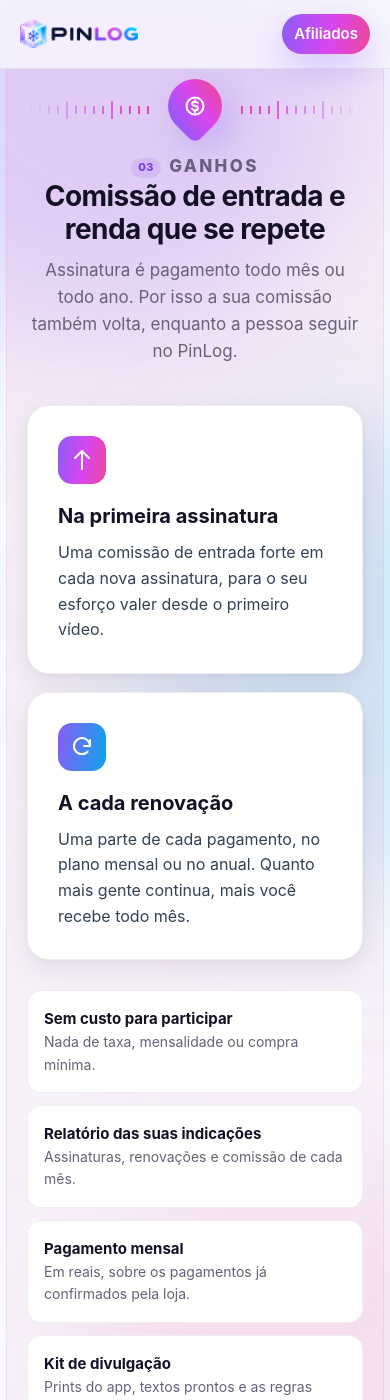
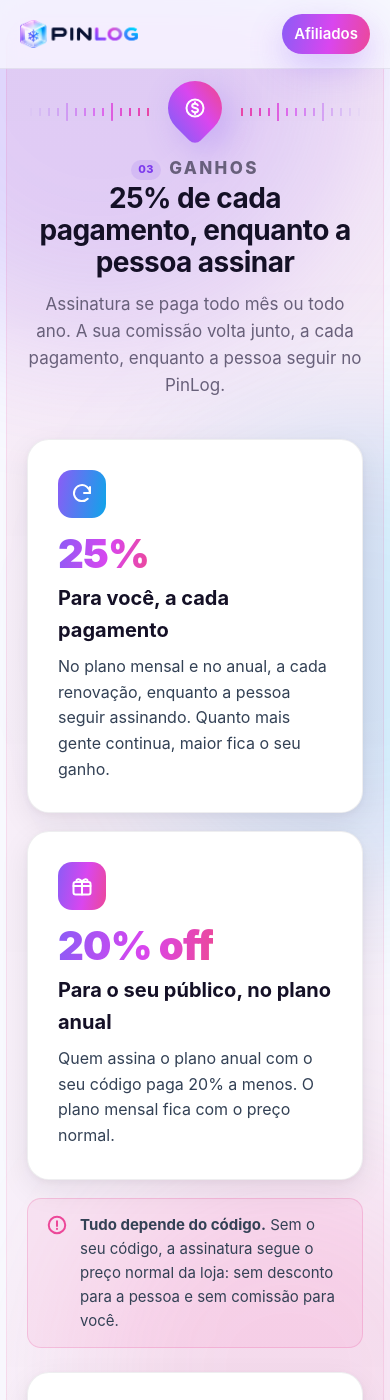
Before and after one commit to klvnblst/pinlog-site, a Jekyll site: the page built from afiliados.html, in a window 390 px wide and 1400 px high, scrolled down 6404 px. Built offline with Jekyll 4.4.1, drawn with Linux system fonts in a browser that asks for light colours; some of the changed text lies outside the part shown.

Commit message:
Afiliados: 25% de cada pagamento, 20% de desconto no anual só com o código do afiliado e simulador de ganhos

```diff
--- a/afiliados.html
+++ b/afiliados.html
@@ -2,8 +2,8 @@
 layout: default
 title: Programa de afiliados
 description: >-
-  Indique o PinLog para o seu público e ganhe comissão na primeira assinatura e em cada renovação.
-  Programa para criadores do TikTok, Instagram e YouTube.
+  Indique o PinLog e ganhe 25% de cada pagamento enquanto a pessoa seguir assinando. Seu público ganha 20% de
+  desconto no plano anual. Programa para criadores do TikTok, Instagram e YouTube.
 body_class: home affiliates
 permalink: /afiliados
 ---
@@ -13,11 +13,11 @@
   <div class="container hero-grid">
     <div>
       <p class="eyebrow">Programa de afiliados</p>
-      <h1>Indique o PinLog e <span class="gradient-text">ganhe a cada renovação.</span></h1>
+      <h1>Indique o PinLog e <span class="gradient-text">ganhe 25% de cada pagamento.</span></h1>
       <p class="lead">
         Para criadores do TikTok, Instagram e YouTube que falam com quem tem uma rotina de aplicações. Você mostra um app
-        que resolve problemas do dia a dia e recebe comissão na primeira assinatura e em cada renovação, enquanto a
-        pessoa seguir assinando.
+        que resolve problemas do dia a dia e recebe 25% de cada pagamento, enquanto a pessoa seguir assinando. Seu
+        público ainda ganha 20% de desconto no plano anual.
       </p>
       <div class="hero-actions">
         <a class="btn btn-primary" href="#inscricao">Quero ser afiliado</a>
@@ -30,16 +30,16 @@
       <img class="shot-a" src="{{ '/assets/img/recursos/mapa.webp' | relative_url }}" width="780" height="720" alt="" decoding="async" />
       <img class="shot-b" src="{{ '/assets/img/recursos/calendario.webp' | relative_url }}" width="780" height="720" alt="" decoding="async" />
       <img class="shot-c" src="{{ '/assets/img/recursos/lembretes.webp' | relative_url }}" width="780" height="720" alt="" decoding="async" />
-      <span class="aff-chip chip-code"><span class="aff-chip-icon"><svg viewBox="0 0 24 24" fill="none" stroke="currentColor" stroke-width="2.2" stroke-linecap="round" stroke-linejoin="round"><path d="M10 14a4 4 0 0 0 5.7 0l3-3a4 4 0 0 0-5.7-5.7l-1 1"/><path d="M14 10a4 4 0 0 0-5.7 0l-3 3a4 4 0 0 0 5.7 5.7l1-1"/></svg></span><span><small>Seu código</small><strong>SEUNOME</strong></span></span>
-      <span class="aff-chip chip-earn"><span class="aff-chip-icon"><svg viewBox="0 0 24 24" fill="none" stroke="currentColor" stroke-width="2.2" stroke-linecap="round" stroke-linejoin="round"><path d="M4 17 9.5 11.5l3.5 3.5L20 8"/><path d="M15 8h5v5"/></svg></span><span><small>Nova renovação</small><strong>+ comissão</strong></span></span>
+      <span class="aff-chip chip-code"><span class="aff-chip-icon"><svg viewBox="0 0 24 24" fill="none" stroke="currentColor" stroke-width="2.2" stroke-linecap="round" stroke-linejoin="round"><path d="M10 14a4 4 0 0 0 5.7 0l3-3a4 4 0 0 0-5.7-5.7l-1 1"/><path d="M14 10a4 4 0 0 0-5.7 0l-3 3a4 4 0 0 0 5.7 5.7l1-1"/></svg></span><span><small>Seu código · 20% no anual</small><strong>SEUNOME</strong></span></span>
+      <span class="aff-chip chip-earn"><span class="aff-chip-icon"><svg viewBox="0 0 24 24" fill="none" stroke="currentColor" stroke-width="2.2" stroke-linecap="round" stroke-linejoin="round"><path d="M4 17 9.5 11.5l3.5 3.5L20 8"/><path d="M15 8h5v5"/></svg></span><span><small>Nova renovação</small><strong>+ 25% para você</strong></span></span>
     </div>
   </div>
 
   <div class="container">
     <div class="trust" role="list">
       <div role="listitem"><strong>Grátis para participar</strong><span>sem taxa de adesão</span></div>
-      <div role="listitem"><strong>Link e código próprios</strong><span>para a bio e para o vídeo</span></div>
-      <div role="listitem"><strong>Ganho recorrente</strong><span>enquanto a pessoa assinar</span></div>
+      <div role="listitem"><strong>25% recorrente</strong><span>de cada pagamento</span></div>
+      <div role="listitem"><strong>Código com desconto</strong><span>20% no plano anual</span></div>
       <div role="listitem"><strong>Pagamento mensal</strong><span>em reais, com relatório</span></div>
     </div>
   </div>
@@ -114,8 +114,8 @@
       </li>
       <li class="card step">
         <span class="step-num">2</span>
-        <h3>Receba seu link e seu código</h3>
-        <p>Um link para a bio e um código fácil de falar no vídeo. Quem chega por eles fica ligado a você.</p>
+        <h3>Receba o seu código</h3>
+        <p>Um código fácil de falar no vídeo e de pôr na bio. Quem assina com ele ganha 20% no plano anual e fica ligado a você.</p>
       </li>
       <li class="card step">
         <span class="step-num">3</span>
@@ -125,7 +125,7 @@
       <li class="card step">
         <span class="step-num">4</span>
         <h3>Ganhe a cada pagamento</h3>
-        <p>Comissão na primeira assinatura e em cada renovação, enquanto a pessoa seguir assinando.</p>
+        <p>25% de cada pagamento, no mensal e no anual, enquanto a pessoa seguir assinando.</p>
       </li>
     </ol>
   </div>
@@ -136,20 +136,43 @@
     <div class="chapter" aria-hidden="true"><span class="chapter-line"></span><span class="chapter-pin"><svg viewBox="0 0 24 24" fill="none" stroke="currentColor" stroke-width="2" stroke-linecap="round" stroke-linejoin="round" aria-hidden="true"><circle cx="12" cy="12" r="8.5"/><path d="M14.8 9.2c-.5-.9-1.6-1.4-2.8-1.4-1.6 0-2.8.9-2.8 2.1 0 2.8 5.8 1.5 5.8 4.3 0 1.2-1.3 2.1-3 2.1-1.3 0-2.4-.6-2.9-1.5M12 6.3v1.5M12 16.6v1.3"/></svg></span><span class="chapter-line"></span></div>
     <div class="section-head">
       <p class="eyebrow"><span class="chapter-num" aria-hidden="true">03</span>Ganhos</p>
-      <h2>Comissão de entrada e renda que se repete</h2>
-      <p>Assinatura é pagamento todo mês ou todo ano. Por isso a sua comissão também volta, enquanto a pessoa seguir no PinLog.</p>
+      <h2>25% de cada pagamento, enquanto a pessoa assinar</h2>
+      <p>Assinatura se paga todo mês ou todo ano. A sua comissão volta junto, a cada pagamento, enquanto a pessoa seguir no PinLog.</p>
     </div>
     <div class="earn-grid">
       <div class="card earn-card">
-        <span class="icon"><svg viewBox="0 0 24 24" fill="none" stroke="currentColor" stroke-width="2" stroke-linecap="round" stroke-linejoin="round" aria-hidden="true"><path d="M12 3v18M5 10l7-7 7 7"/></svg></span>
-        <h3>Na primeira assinatura</h3>
-        <p>Uma comissão de entrada forte em cada nova assinatura, para o seu esforço valer desde o primeiro vídeo.</p>
+        <span class="icon cool"><svg viewBox="0 0 24 24" fill="none" stroke="currentColor" stroke-width="2" stroke-linecap="round" stroke-linejoin="round" aria-hidden="true"><path d="M20 11a8 8 0 1 0-2.3 5.7"/><path d="M20 5v6h-6"/></svg></span>
+        <p class="earn-big">25%</p>
+        <h3>Para você, a cada pagamento</h3>
+        <p>No plano mensal e no anual, a cada renovação, enquanto a pessoa seguir assinando. Quanto mais gente continua, maior fica o seu ganho.</p>
       </div>
       <div class="card earn-card">
-        <span class="icon cool"><svg viewBox="0 0 24 24" fill="none" stroke="currentColor" stroke-width="2" stroke-linecap="round" stroke-linejoin="round" aria-hidden="true"><path d="M20 11a8 8 0 1 0-2.3 5.7"/><path d="M20 5v6h-6"/></svg></span>
-        <h3>A cada renovação</h3>
-        <p>Uma parte de cada pagamento, no plano mensal ou no anual. Quanto mais gente continua, mais você recebe todo mês.</p>
+        <span class="icon"><svg viewBox="0 0 24 24" fill="none" stroke="currentColor" stroke-width="2" stroke-linecap="round" stroke-linejoin="round" aria-hidden="true"><rect x="3.5" y="8" width="17" height="12.5" rx="2"/><path d="M3.5 12h17M12 8v12.5M12 8c-1.6-3.2-5.5-3.6-5.5-1.3C6.5 8 9.3 8 12 8c2.7 0 5.5 0 5.5-1.3 0-2.3-3.9-1.9-5.5 1.3"/></svg></span>
+        <p class="earn-big">20% off</p>
+        <h3>Para o seu público, no plano anual</h3>
+        <p>Quem assina o plano anual com o seu código paga 20% a menos. O plano mensal fica com o preço normal.</p>
       </div>
+    </div>
+    <p class="code-note">
+      <svg viewBox="0 0 24 24" fill="none" stroke="currentColor" stroke-width="2.2" stroke-linecap="round" stroke-linejoin="round" aria-hidden="true"><circle cx="12" cy="12" r="9"/><path d="M12 8v5M12 16.2v.1"/></svg>
+      <span><strong>Tudo depende do código.</strong> Sem o seu código, a assinatura segue o preço normal da loja: sem desconto para a pessoa e sem comissão para você.</span>
+    </p>
+
+    <div class="card sim" id="simulador">
+      <div class="sim-inputs">
+        <h3>Simule os seus ganhos</h3>
+        <label for="sim-m">Assinantes no plano mensal <output id="sim-m-out" for="sim-m">100</output></label>
+        <input type="range" id="sim-m" min="0" max="1000" step="10" value="100" />
+        <label for="sim-a">Assinantes no plano anual <output id="sim-a-out" for="sim-a">50</output></label>
+        <input type="range" id="sim-a" min="0" max="1000" step="10" value="50" />
+      </div>
+      <div class="sim-result" aria-live="polite">
+        <p class="sim-label">Por mês, só com o plano mensal</p>
+        <p class="sim-big" id="sim-month">R$ 372,50</p>
+        <p class="sim-label">Em 12 meses, somando o anual</p>
+        <p class="sim-big sim-year" id="sim-year">R$ 5.658,00</p>
+      </div>
+      <p class="sim-note">Simulação: todos seguem assinando por 12 meses. 25% de R$ 14,90 por mês no mensal e 25% de R$ 95,04 por ano no anual com 20% de desconto.</p>
     </div>
     <ul class="premium-list">
       <li><strong>Sem custo para participar</strong>Nada de taxa, mensalidade ou compra mínima.</li>
@@ -159,7 +182,7 @@
       <li><strong>Contato direto</strong>Fale com quem faz o PinLog, sem intermediário.</li>
       <li><strong>Na frente desde o lançamento</strong>Quem se torna afiliado agora divulga antes de todo mundo.</li>
     </ul>
-    <p class="fine">Os valores e as regras completas (prazo de confirmação, reembolsos e forma de pagamento) vão no convite e no contrato do programa.</p>
+    <p class="fine">As regras completas (prazo de confirmação, reembolsos e forma de pagamento) vão no contrato do programa.</p>
   </div>
 </section>
 
@@ -204,7 +227,19 @@
       </details>
       <details>
         <summary>Quando o programa começa?</summary>
-        <p>O PinLog está chegando às lojas e já estamos recebendo os primeiros afiliados. Quem se torna afiliado agora recebe o link, o código e o kit antes de todo mundo.</p>
+        <p>O PinLog está chegando às lojas e já estamos recebendo os primeiros afiliados. Quem se torna afiliado agora recebe o código e o kit antes de todo mundo.</p>
+      </details>
+      <details>
+        <summary>E se a pessoa assinar sem o meu código?</summary>
+        <p>Aí a assinatura segue o preço normal da loja, sem desconto para ela e sem comissão para você. Por isso vale falar o código no vídeo e deixar na bio.</p>
+      </details>
+      <details>
+        <summary>Onde a pessoa coloca o código?</summary>
+        <p>No próprio app, na hora de assinar.</p>
+      </details>
+      <details>
+        <summary>O desconto vale no plano mensal?</summary>
+        <p>Não. Os 20% de desconto são só no plano anual. No mensal, quem usa o seu código paga o preço normal, e você recebe os 25% do mesmo jeito.</p>
       </details>
       <details>
         <summary>Como e quando eu recebo?</summary>
@@ -241,3 +276,29 @@
     </p>
   </div>
 </section>
+
+<script>
+  // Simulador de ganhos: 25% de cada pagamento. Valores em centavos para não errar no arredondamento.
+  (function () {
+    var monthly = document.getElementById('sim-m');
+    var annual = document.getElementById('sim-a');
+    if (!monthly || !annual) return;
+    var MONTHLY_PRICE = 1490; // R$ 14,90
+    var ANNUAL_PRICE = 9504; // R$ 118,80 com 20% de desconto
+    var SHARE = 0.25;
+    var money = new Intl.NumberFormat('pt-BR', { style: 'currency', currency: 'BRL' });
+    function update() {
+      var m = Number(monthly.value);
+      var a = Number(annual.value);
+      var perMonth = Math.round(m * MONTHLY_PRICE * SHARE);
+      var perYear = perMonth * 12 + Math.round(a * ANNUAL_PRICE * SHARE);
+      document.getElementById('sim-m-out').textContent = m;
+      document.getElementById('sim-a-out').textContent = a;
+      document.getElementById('sim-month').textContent = money.format(perMonth / 100);
+      document.getElementById('sim-year').textContent = money.format(perYear / 100);
+    }
+    monthly.addEventListener('input', update);
+    annual.addEventListener('input', update);
+    update();
+  })();
+</script>
--- a/assets/css/site.css
+++ b/assets/css/site.css
@@ -2264,6 +2264,120 @@
   font-weight: 700;
 }
 
+.earn-card .earn-big {
+  display: table;
+  margin: 16px 0 0;
+  font-size: 40px;
+  font-weight: 900;
+  line-height: 1;
+  letter-spacing: -0.02em;
+  background: var(--grad);
+  -webkit-background-clip: text;
+  background-clip: text;
+  color: transparent;
+}
+
+.earn-card .earn-big + h3 {
+  margin-top: 8px;
+}
+
+.code-note {
+  max-width: 860px;
+  margin: 18px auto 0;
+  display: flex;
+  align-items: flex-start;
+  gap: 12px;
+  padding: 14px 18px;
+  border-radius: var(--radius-md);
+  background: rgba(236, 72, 153, 0.08);
+  border: 1px solid rgba(236, 72, 153, 0.22);
+  color: var(--text-2);
+  font-size: 15px;
+}
+
+.code-note svg {
+  flex: none;
+  width: 22px;
+  height: 22px;
+  margin-top: 1px;
+  color: var(--magenta);
+}
+
+.sim {
+  max-width: 860px;
+  margin: 24px auto 0;
+  padding: 28px;
+  display: grid;
+  grid-template-columns: 1.2fr 1fr;
+  gap: 18px 32px;
+  align-items: center;
+}
+
+.sim h3 {
+  margin: 0 0 14px;
+  font-size: 20px;
+}
+
+.sim label {
+  display: flex;
+  justify-content: space-between;
+  gap: 12px;
+  margin: 14px 0 6px;
+  font-weight: 700;
+  font-size: 15px;
+}
+
+.sim output {
+  min-width: 54px;
+  padding: 1px 10px;
+  border-radius: var(--radius-pill);
+  background: rgba(124, 58, 237, 0.12);
+  color: var(--primary);
+  text-align: center;
+  font-variant-numeric: tabular-nums;
+}
+
+.sim input[type='range'] {
+  width: 100%;
+  margin: 0;
+  accent-color: var(--primary);
+}
+
+.sim-result {
+  padding: 22px;
+  border-radius: var(--radius-md);
+  background: var(--card-soft);
+  text-align: center;
+}
+
+.sim-label {
+  margin: 0;
+  font-size: 13px;
+  color: var(--muted);
+}
+
+.sim-big {
+  margin: 2px 0 14px;
+  font-size: 34px;
+  font-weight: 900;
+  line-height: 1.15;
+  font-variant-numeric: tabular-nums;
+  color: var(--mint);
+}
+
+.sim-big.sim-year {
+  margin-bottom: 0;
+  font-size: 26px;
+  color: var(--text);
+}
+
+.sim-note {
+  grid-column: 1 / -1;
+  margin: 0;
+  font-size: 12px;
+  color: var(--muted);
+}
+
 @media (max-width: 960px) {
   .steps {
     grid-template-columns: repeat(2, 1fr);
@@ -2300,6 +2414,10 @@
     right: 0;
     bottom: 56px;
   }
+  .sim {
+    grid-template-columns: 1fr;
+    padding: 22px;
+  }
   .steps,
   .earn-grid {
     grid-template-columns: 1fr;
```
